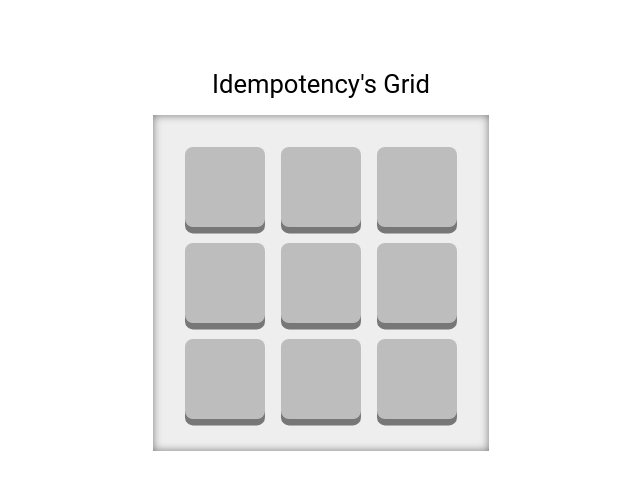
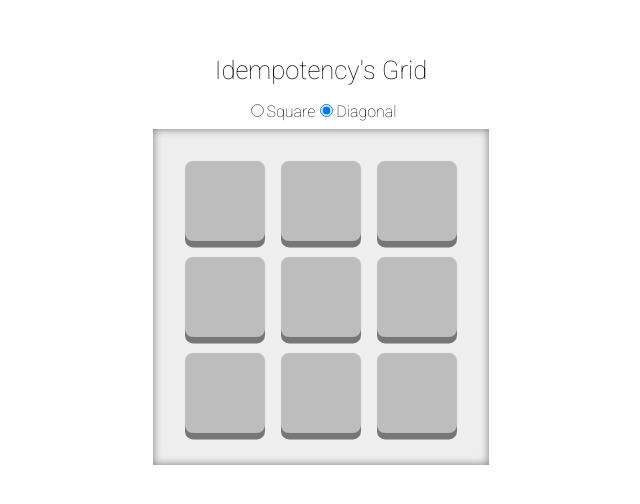
Before and after one commit to garaxer/portfolio, a React (Create React App) app: page /gridgame in a window 1280 px wide. Shown: the part 148-652 px from the top of the page, without its empty margins (319-959 px from the left). Built offline with nearby package versions, Linux system fonts and the light colour scheme.

Commit message:
Added style components

```diff
--- a/package.json
+++ b/package.json
@@ -7,11 +7,13 @@
     "@testing-library/react": "^9.3.2",
     "@testing-library/user-event": "^7.1.2",
     "@types/react-router-dom": "^5.1.5",
+    "@types/styled-components": "^5.1.3",
     "history": "^4.*",
     "react": "^16.13.1",
     "react-dom": "^16.13.1",
     "react-router-dom": "^5.2.0",
     "react-scripts": "3.4.3",
+    "styled-components": "^5.2.0",
     "typescript": "^4.0.2"
   },
   "scripts": {
--- a/public/index.html
+++ b/public/index.html
@@ -7,6 +7,10 @@
     <meta name="theme-color" content="#000000" />
     <meta name="description" content="Gary's Resume" />
     <link rel="apple-touch-icon" href="%PUBLIC_URL%/logo192.png" />
+    <link
+      href="https://fonts.googleapis.com/css2?family=Roboto:wght@100&display=swap"
+      rel="stylesheet"
+    />
     <!--
       manifest.json provides metadata used when your web app is installed on a
       user's mobile device or desktop. See https://developers.google.com/web/fundamentals/web-app-manifest/
--- /dev/null
+++ b/src/components/grid/Grid.tsx
@@ -0,0 +1,88 @@
+import React from "react";
+import styled, { css } from "styled-components";
+
+import { Plane, Pos } from "./Types";
+
+type Id = {
+  idx: Number;
+};
+
+type CellProps = Id & {
+  active: boolean;
+  isComplete: boolean;
+};
+
+type GridProps = {
+  grid: Plane;
+  isComplete: boolean;
+  onPress: (p: Pos) => () => void;
+};
+
+//  margin-top: ${({ idx }) => idx && "1rem"};
+
+const Row = styled.div`
+  display: flex;
+  &:not(:first-child) {
+    margin-top: 1rem;
+  }
+`;
+
+const hoverStyle = css<CellProps>`
+  :hover {
+    cursor: pointer;
+    background: ${({ active }) => (active ? "#F9E747" : "#C3C1B1")};
+  }
+`;
+
+const activeStyle = css`
+  background: #ffeb3b;
+  box-shadow: inset 0 0 0.4rem #777;
+  transform: translateY(0.4rem);
+`;
+
+const pressStyle = css`
+  :active {
+    ${activeStyle};
+    background: #f9e747;
+    box-shadow: inset 0 0.1rem 0.4rem #777;
+  }
+`;
+
+const Cell = styled.div<CellProps>`
+  width: 5rem;
+  height: 5rem;
+  border-radius: 0.5rem;
+  box-shadow: 0 0.4rem #777;
+  background: #bdbdbd;
+  margin-left: ${({ idx }) => idx && "1rem"};
+  ${({ active }) => active && activeStyle}
+  ${({ isComplete }) => !isComplete && hoverStyle}
+  ${({ isComplete }) =>
+    !isComplete && pressStyle}
+`;
+
+const Grid = ({ grid, isComplete, onPress }: GridProps) => {
+  const gridIcon = ([ri, ci]: Pos) => (value: boolean) => {
+    return (
+      <Cell
+        key={`${ri}${ci}`}
+        onClick={onPress([ri, ci])}
+        active={value}
+        idx={ci}
+        isComplete={isComplete}
+      ></Cell>
+    );
+  };
+
+  return (
+    <>
+      {grid.map((row, ri) => (
+        <Row key={ri}>
+          {row.map((cell: boolean, ci: number) => gridIcon([ri, ci])(cell))}
+        </Row>
+      ))}
+    </>
+  );
+};
+
+export default Grid;
--- a/src/components/grid/GridGame.css
+++ b/src/components/grid/GridGame.css
@@ -1,7 +1,3 @@
-.row {
-  display: flex;
-}
-
 .game-container {
   height: 100vh;
   display: flex;
@@ -15,13 +11,14 @@
 }
 
 .win {
-  font-family: Roboto;
   font-size: 1.5rem;
   margin: 1rem 0px 0.5rem;
 }
 
+.pattern-radio {
+  margin-bottom: 0.5rem;
+}
 header {
-  font-family: Roboto;
   font-size: 1.6rem;
   margin: 1rem 0px 1rem;
 }
@@ -30,6 +27,18 @@ header {
   padding: 2rem;
   background: rgb(238, 238, 238);
   box-shadow: rgb(119, 119, 119) 0px 0px 0.5rem inset;
+}
+
+.win-text {
+  position: absolute;
+  width: 100%;
+  text-align: center;
+}
+
+/* Replaced by styled components */
+
+.row {
+  display: flex;
 }
 
 .row:not(:first-child) {
@@ -52,18 +61,16 @@ header {
   background: rgb(189, 189, 189);
 }
 
+.square:hover {
+  background: #c3c1b1;
+}
+
 .square-clicked {
   background: rgb(255, 235, 59);
   box-shadow: rgb(119, 119, 119) 0px 0px 0.4rem inset;
   transform: translateY(0.4rem);
 }
 
-.won {
-  cursor: default;
+.square-clicked :hover {
+  background: #c3c1b1;
 }
-
-.win-text {
-  position: absolute;
-  width: 100%;
-  text-align: center;
-}
--- a/src/components/grid/GridGame.tsx
+++ b/src/components/grid/GridGame.tsx
@@ -1,82 +1,121 @@
-import React, { useState } from "react";
-
+import React, { useState, useEffect, ChangeEvent } from "react";
+import Grid from "./Grid";
 import "./GridGame.css";
 
-const initialGrid = [
-  [false, false, false],
-  [false, false, false],
-  [false, false, false],
-];
+import { Plane, Pos } from "./Types";
 
-const press = ([x, y]: number[]) => (grid: boolean[][]) =>
+const makeGrid = (n: number): Plane => Array(n).fill(Array(n).fill(false));
+
+const BASE_GRID_SIZE = 3;
+
+const pressDiagonals = ([x, y]: Pos) => (grid: Plane) =>
+  grid.map((r, rx) =>
+    Math.abs(rx - x) > 1
+      ? r
+      : r.map((c, cy) => {
+          const xabs = Math.abs(rx - x);
+          const yabs = Math.abs(cy - y);
+          const delta = xabs + yabs;
+          console.log(yabs);
+
+          return (yabs < 2 && delta === 2) || (rx === x && cy === y) ? !c : c;
+        })
+  );
+
+const pressSqaure = ([x, y]: Pos) => (grid: Plane) =>
   grid.map((r, rx) =>
     Math.abs(rx - x) > 1
       ? r
       : r.map((c, cy) => (Math.abs(rx - x) + Math.abs(cy - y) <= 1 ? !c : c))
   );
 
+type pressPaterns = "square" | "diagonal";
+
+const press = (patternType: pressPaterns) => {
+  const patternMap = {
+    square: pressSqaure,
+    diagonal: pressDiagonals,
+  };
+  return patternMap[patternType];
+};
+
 const GridGame = () => {
   document.title = "Idempotency's Grid";
 
-  const [grid, setGrid] = useState(initialGrid);
-  const [won, setWon] = useState(false);
-  const [gridSize, setGridSize] = useState(3); // 3 is the initial grid size
   const [presses, setPresses] = useState(0);
+  const [grid, setGrid] = useState(makeGrid(BASE_GRID_SIZE));
+  const [patternType, setPatternType] = useState<pressPaterns>("diagonal");
 
-  const handleSquareClick = ([rx, ry]: number[]) => () => {
-    if (won) {
-      return;
-    }
+  useEffect(() => {
+    const upHandler = ({ key }: { key: string }) => {
+      if (key === "s") setGrid(grid.map(r => r.map(() => true)));
+    };
+    window.addEventListener("keyup", upHandler);
+    return () => {
+      window.removeEventListener("keyup", upHandler);
+    };
+  }, [grid]);
 
-    setPresses(presses + 1);
-    const newGrid = press([rx, ry])(grid);
-    setGrid(newGrid);
+  const isComplete = grid.flat().every(x => x);
 
-    const didWin = newGrid.every(x => x.every(x => x));
-    console.log(didWin);
-
-    if (didWin) {
-      setGridSize(gridSize + 1);
-      setWon(true);
+  const handleSquareClick = ([rx, ry]: Pos) => () => {
+    if (!isComplete) {
+      setPresses(presses + 1);
+      setGrid(press(patternType)([rx, ry])(grid));
     }
   };
 
-  const gridIcon = ([rx, ry]: number[]) => (value: boolean) => {
-    return (
-      <div
-        className={`square ${value ? "square-clicked" : ""} ${
-          won ? "won" : ""
-        }`}
-        key={`${rx}${ry}`}
-        onClick={handleSquareClick([rx, ry])}
-      ></div>
-    );
+  const handleNextClick = () => {
+    setGrid(makeGrid(grid.length + 1));
+    setPresses(0);
   };
 
-  const handleNextClick = () => {
-    setWon(false);
-    const arr = new Array(gridSize).fill(false);
-    const newGrid = arr.map(() => [...arr]);
-    setGrid(newGrid);
+  const handleOptionChange = ({
+    target: { value },
+  }: ChangeEvent<HTMLInputElement>) => {
+    //TODO: Find out how to do this.
+    if (value === "square" || value === "diagonal") {
+      setPatternType(value);
+    }
   };
+
+  const RadioButtons = () => (
+    <div className='pattern-radio'>
+      <input
+        type='radio'
+        value='square'
+        checked={patternType === "square"}
+        onChange={handleOptionChange}
+      />
+      <label htmlFor='square'>Square</label>
+      <input
+        type='radio'
+        value='diagonal'
+        checked={patternType === "diagonal"}
+        onChange={handleOptionChange}
+      />
+      <label htmlFor='diagonal'>Diagonal</label>
+    </div>
+  );
 
   return (
     <div className='game-container'>
-      <header>Idempotency's Grid</header>
+      <header>Idempotency&apos;s Grid</header>
+      <RadioButtons />
       <div className='game'>
         <div className='squares'>
-          {grid.map((x, rx) => (
-            <div key={`${rx}`} className='row'>
-              {x.map((y, ry) => gridIcon([rx, ry])(y))}
-            </div>
-          ))}
+          <Grid
+            grid={grid}
+            isComplete={isComplete}
+            onPress={handleSquareClick}
+          />
         </div>
 
-        {won && (
+        {isComplete && (
           <div className='win-text'>
-            <div className='win'> Completed in {presses} presses.</div>
+            <div className='win'>Completed in {presses} presses.</div>
             <button onClick={handleNextClick}>
-              Next - {gridSize} by {gridSize}
+              Next - {grid.length + 1} by {grid.length + 1}
             </button>
           </div>
         )}
--- /dev/null
+++ b/src/components/grid/Types.tsx
@@ -0,0 +1,3 @@
+export type Plane = boolean[][];
+
+export type Pos = [number, number];
--- a/src/components/landing/Landing.css
+++ b/src/components/landing/Landing.css
@@ -1,3 +1,7 @@
+body {
+  font-family: "Roboto", sans-serif;
+}
+
 .container {
   background-color: #282c34;
   min-height: 100vh;
@@ -40,7 +44,7 @@
 
 .name {
   font-size: 4rem;
-  margin-bottom: 2.5rem;
+  margin-bottom: 2rem;
   font-weight: 100;
 }
 
--- a/src/components/landing/Landing.tsx
+++ b/src/components/landing/Landing.tsx
@@ -37,7 +37,6 @@ const Landing = () => {
           <div className='name'>Gary Bagnall </div>
           <div className='position'>Software Engineer</div>
           <div className='email'>gbagnall8@gmail.com</div>
-          <div className='status'>Looking for work</div>
         </div>
 
         <div className='sites'>
```
Also changed, not shown: ignore.eslintrc.js (added, +23 -0 lines), 2 other files (tests, documents, lock files or other folders).
